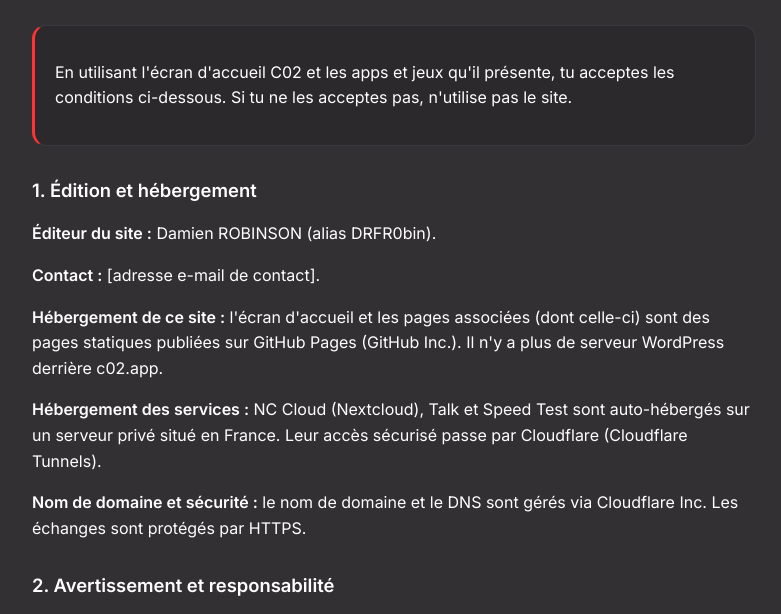
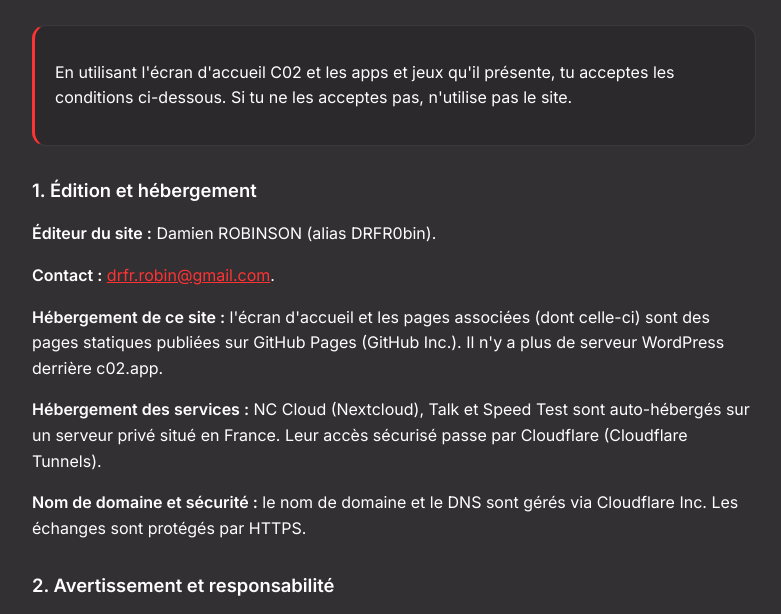
Before and after one commit to DRFRrobin/C02-games, a plain HTML site: page accueil/conditions.html in a window 1280 px wide. Shown: the part 163-777 px from the top of the page, without its empty margins (246-1027 px from the left). Drawn offline with nearby package versions, Linux system fonts and the light colour scheme.

Commit message:
Conditions : e-mail de contact et aperçus
Co-Authored-By: Claude Sonnet 5.5 <noreply@anthropic.com>
Claude-Session: https://claude.ai/code/session_01N5bJjLrPDM2GGRv52ggxz3

```diff
--- a/accueil/conditions.html
+++ b/accueil/conditions.html
@@ -41,7 +41,7 @@
 
     <h2>1. Édition et hébergement</h2>
     <p><strong>Éditeur du site :</strong> Damien ROBINSON (alias DRFR0bin).</p>
-    <p><strong>Contact :</strong> [adresse e-mail de contact].</p>
+    <p><strong>Contact :</strong> <a href="mailto:drfr.robin@gmail.com">drfr.robin@gmail.com</a>.</p>
     <p><strong>Hébergement de ce site :</strong> l'écran d'accueil et les pages associées (dont celle-ci) sont des pages statiques publiées sur GitHub Pages (GitHub Inc.). Il n'y a plus de serveur WordPress derrière c02.app.</p>
     <p><strong>Hébergement des services :</strong> NC Cloud (Nextcloud), Talk et Speed Test sont auto-hébergés sur un serveur privé situé en France. Leur accès sécurisé passe par Cloudflare (Cloudflare Tunnels).</p>
     <p><strong>Nom de domaine et sécurité :</strong> le nom de domaine et le DNS sont gérés via Cloudflare Inc. Les échanges sont protégés par HTTPS.</p>
```
Also changed, not shown: previews/pr-15/1-telephone-haut.png (added), previews/pr-15/2-telephone-donnees.png (added), previews/pr-15/3-pc.png (added).
